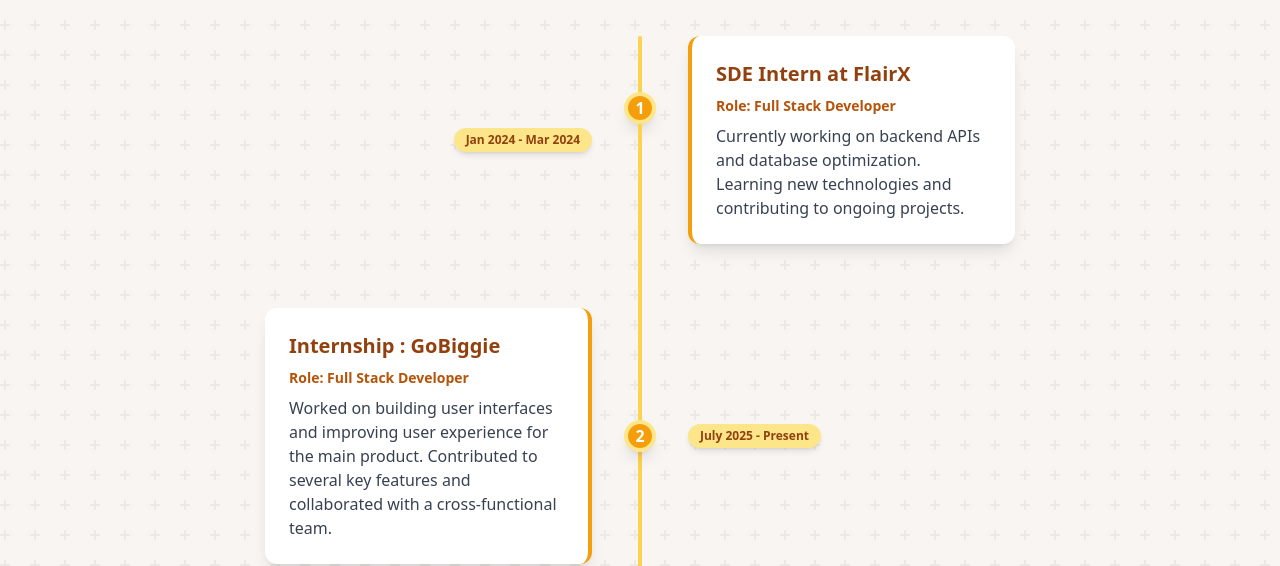
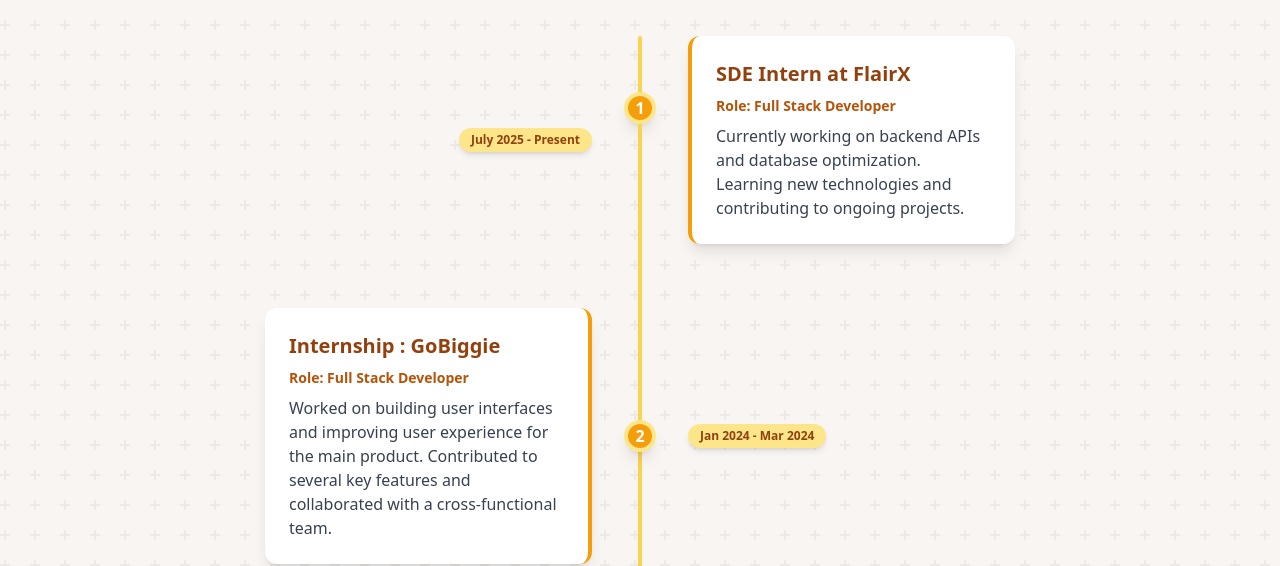
Before and after one commit to CodeXGautam/portfolio, a React (Create React App) app in the folder frontend/: page / in a window 1280 px wide. Shown: the part 2980-3546 px from the top of the page. Built offline with nearby package versions, Linux system fonts and the light colour scheme.

Commit message:
fixed date and timeline issue with the interns

```diff
--- a/frontend/src/pages/Experience.js
+++ b/frontend/src/pages/Experience.js
@@ -18,7 +18,7 @@
                     {/* Timeline label (date) */}
                     <div className="w-full sm:w-1/2 flex justify-end pr-2 sm:pr-8 mb-2 sm:mb-0">
                         <span className="bg-amber-200 text-amber-800 px-3 py-1 rounded-full text-xs font-semibold shadow-md whitespace-nowrap">
-                            Jan 2024 - Mar 2024
+                            July 2025 - Present
                         </span>
                     </div>
                     {/* Dot and line */}
@@ -44,7 +44,7 @@
                     {/* Timeline label (date) */}
                     <div className="w-full sm:w-1/2 flex justify-start pl-2 sm:pl-8 mb-2 sm:mb-0">
                         <span className="bg-amber-200 text-amber-800 px-3 py-1 rounded-full text-xs font-semibold shadow-md whitespace-nowrap">
-                            July 2025 - Present
+                            Jan 2024 - Mar 2024
                         </span>
                     </div>
                     {/* Dot and line */}
```
